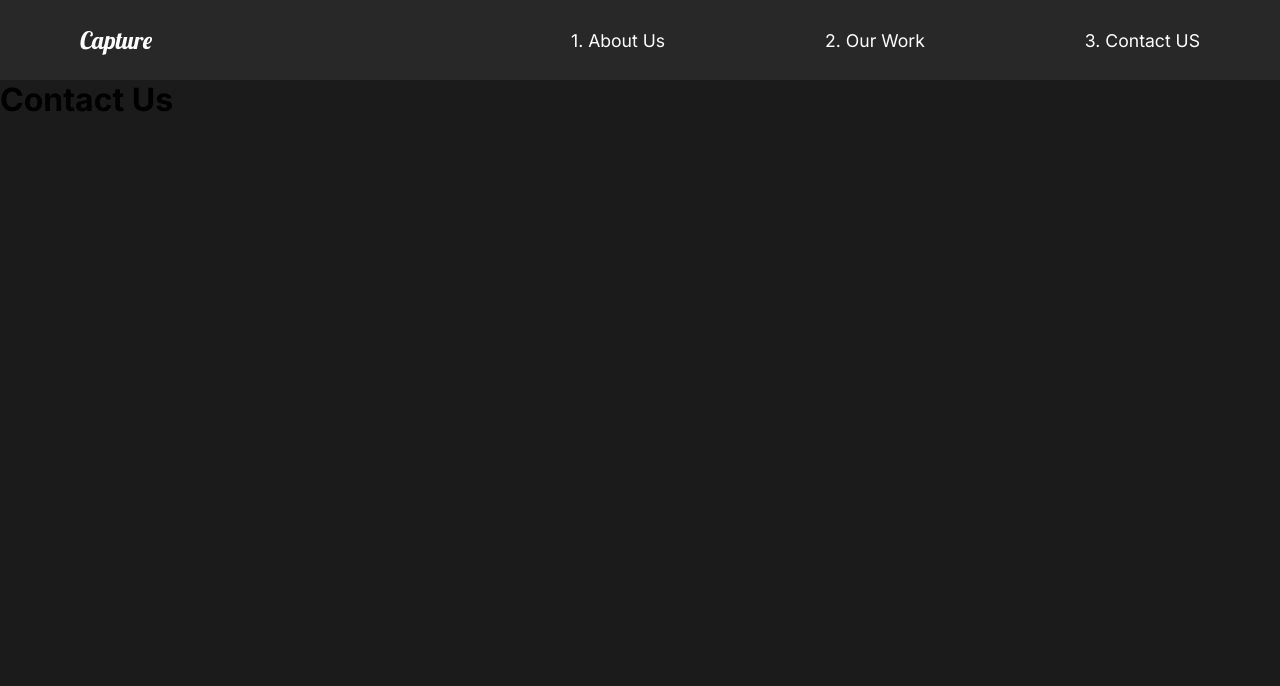
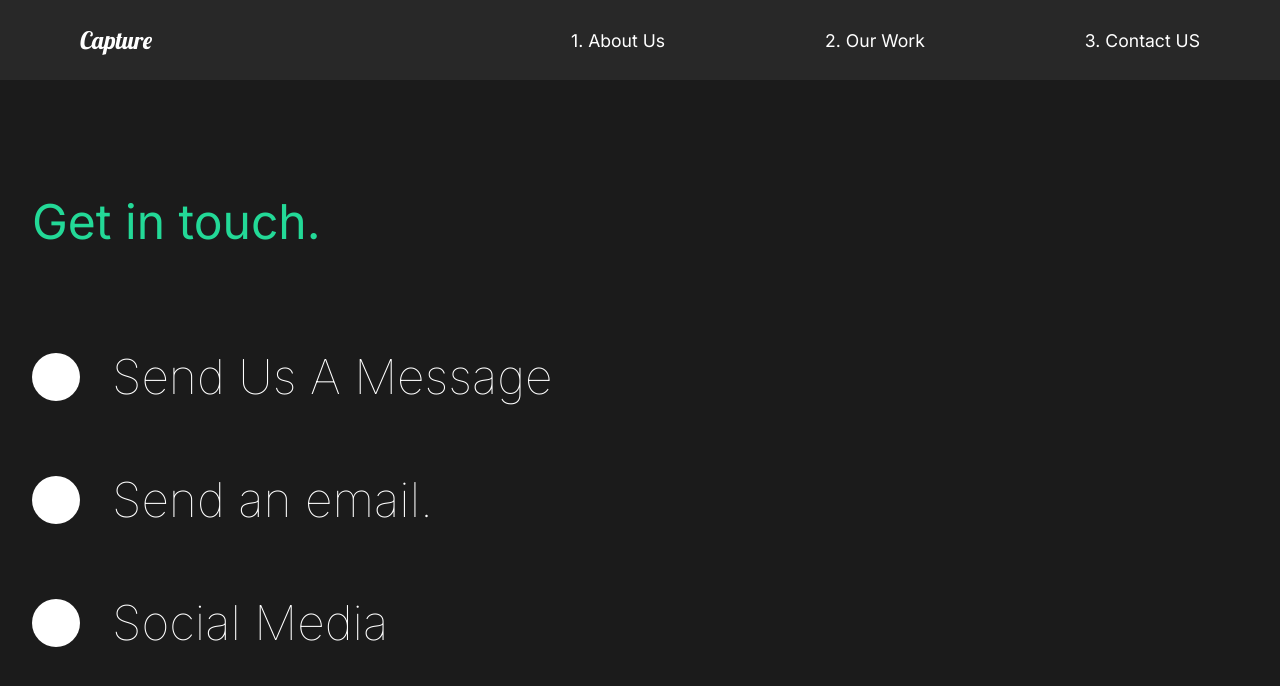
Before and after one commit to ahmed-khaled18/capture, a React (Create React App) app: page /capture/contact in a window 1280 px wide. Shown: the top 686 px of the page. Built offline with nearby package versions, Linux system fonts and the light colour scheme.

Commit message:
contact us

```diff
--- a/src/pages/ContactUs.js
+++ b/src/pages/ContactUs.js
@@ -1,12 +1,73 @@
+import React from "react";
+//Animations
 import { motion } from "framer-motion";
-import { pageAnim } from "../Animations";
+import { pageAnim, titleAnim } from "../Animations";
+import styled from "styled-components";
 
 const ContactUs = () => {
   return (
-    <motion.div variants={pageAnim} initial="hidden" animate="show" exit="exit">
-      <h1>Contact Us</h1>
-    </motion.div>
+    <ContactStyle exit="exit" variants={pageAnim} initial="hidden" animate="show">
+      <Title>
+        <Hide>
+          <motion.h2 variants={titleAnim}>Get in touch.</motion.h2>
+        </Hide>
+      </Title>
+      <div>
+        <Hide>
+          <Social variants={titleAnim}>
+            <Circle />
+            <h2>Send Us A Message</h2>
+          </Social>
+        </Hide>
+        <Hide>
+          <Social variants={titleAnim}>
+            <Circle />
+            <h2>Send an email.</h2>
+          </Social>
+        </Hide>
+        <Hide>
+          <Social variants={titleAnim}>
+            <Circle />
+            <h2>Social Media</h2>
+          </Social>
+        </Hide>
+      </div>
+    </ContactStyle>
   );
 };
 
+const ContactStyle = styled(motion.div)`
+  padding: 2.5rem 5rem;
+  color: white;
+  min-height: 90vh;
+  @media (max-width: 1500px) {
+    padding: 2rem;
+    font-size: 1rem;
+  }
+`;
+const Title = styled.div`
+  font-weight: bold;
+  margin-bottom: 4rem;
+  color: #23d997;
+  @media (max-width: 1500px) {
+    margin-top: 5rem;
+  }
+`;
+const Hide = styled.div`
+  overflow: hidden;
+`;
+const Circle = styled.div`
+  border-radius: 50%;
+  width: 3rem;
+  height: 3rem;
+  background: white;
+`;
+const Social = styled(motion.div)`
+  display: flex;
+  align-items: center;
+  h2 {
+    margin: 2rem;
+  }
+`;
+
 export default ContactUs;
```
